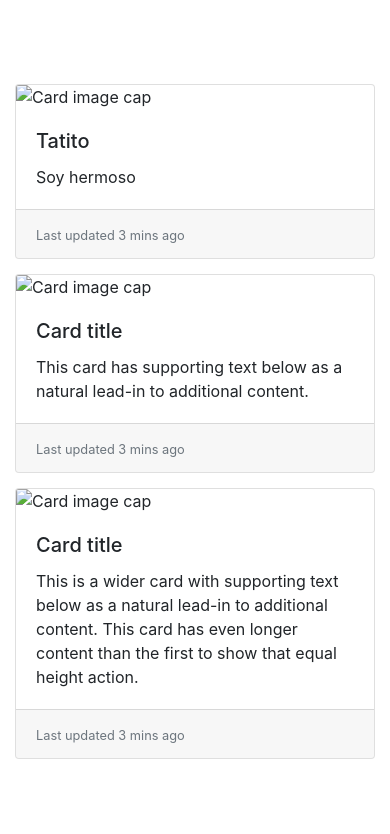
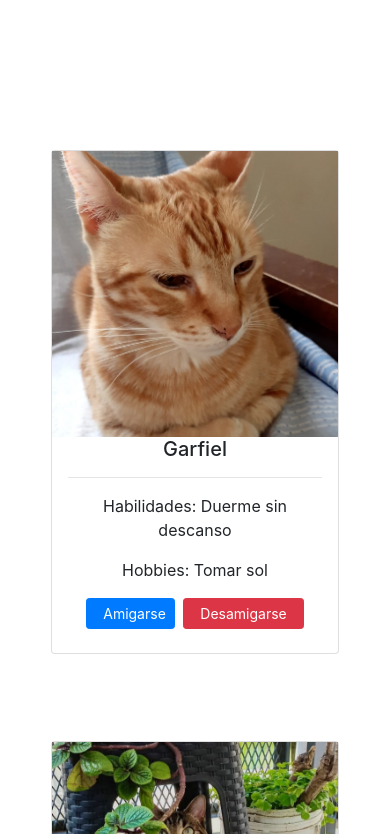
Before and after one commit to Amendolaflor/pets_face, a plain HTML site: page index.html in a window 390 px wide. Shown: the part 161-995 px from the top of the page. Before the commit the page ends 935 px from the top, so only its background shows below. Drawn offline with nearby package versions, Linux system fonts and the light colour scheme.

Commit message:
pets profile

```diff
--- a/css/estilos.css
+++ b/css/estilos.css
@@ -1,4 +1,9 @@
 /* NUESTROS ESTILOS */
+
+
+/* seccion navbar */
+
+
 
 /* seccion carousel */
 
@@ -21,7 +26,55 @@
 
 
 /* seccion main */
+main {
+	padding-top: 50px;
+}
 
+main>#contenidoGenerado {
+	padding-left: 100px;
+	padding-right: 100px;
+	justify-content: center;
+}
+
+main .card-deck {
+	padding-bottom: 40px;
+}
+
+main .card-deck {
+	margin: 5% 0%;
+}
+
+main .card-deck .div-boton-comprar {
+	padding-left: 50%;
+}
+
+main .card-deck .rating {
+	padding-left: 0%;
+}
+
+@media (max-width: 700px) {
+	.card-body {
+		padding: 0 1rem 1rem 1rem;
+	}
+
+	.card-top {
+		padding: 0.7rem 1rem;
+	}
+
+	#titulo-pagina {
+		display: inline;
+		font-family: "Anton", sans-serif;
+		font-weight: 50px;
+		font-size: 30px;
+		word-spacing: 500%;
+	}
+
+	.banner {
+		font-family: "Dosis", sans-serif;
+		font-size: 30px;
+		word-spacing: 500%;
+	}
+}
 
 
 
--- a/index.html
+++ b/index.html
@@ -59,45 +59,16 @@
 
 
 <!-- SECCION AMIGOS -->
+
   <main>
     <div class="container">
-      <div class="card-deck">
-  <div class="card">
-    <img class="card-img-top" src="./imgs/gato1.jpg" width="100%" alt="Card image cap">
-    <div class="card-body">
-      <h5 class="card-title">Tatito</h5>
-      <p class="card-text">Soy hermoso</p>
+      <div id="notificacion"></div>
     </div>
-    <div class="card-footer">
-      <small class="text-muted">Last updated 3 mins ago</small>
+    <div class="row" id="contenidoGenerado">
     </div>
-  </div>
+  </main>
 
-  <div class="card">
-    <img class="card-img-top" src=".../100px180/" alt="Card image cap">
-    <div class="card-body">
-      <h5 class="card-title">Card title</h5>
-      <p class="card-text">This card has supporting text below as a natural lead-in to additional content.</p>
-    </div>
-    <div class="card-footer">
-      <small class="text-muted">Last updated 3 mins ago</small>
-    </div>
-  </div>
 
-  <div class="card">
-    <img class="card-img-top" src=".../100px180/" alt="Card image cap">
-    <div class="card-body">
-      <h5 class="card-title">Card title</h5>
-      <p class="card-text">This is a wider card with supporting text below as a natural lead-in to additional content. This card has even longer content than the first to show that equal height action.</p>
-    </div>
-    <div class="card-footer">
-      <small class="text-muted">Last updated 3 mins ago</small>
-    </div>
-  </div>
-</div>
-    </div>
-
-  </main>
 <!-- FOOTER OPCIONAL -->
   <footer>
     <div>
--- a/js/data.js
+++ b/js/data.js
@@ -1,36 +1,110 @@
 const todasLasMascotas = [
 	{
 		"id": 1,
-		"image": "./imgs/cobadf" ,
-		"name": "Tatito",
+		"name": "Garfiel",
 		"type": "gato",
-		"abilities": "",
-		"hobbies": "sdasd",
+		"abilities": "Duerme sin descanso",
+		"hobbies": "Tomar sol",
+		"image": "./imgs/garfield.jpg",
 	},
 	{
-		"id": 1,
-		"image": "./imgs/cobadf" ,
-		"name": "Tatito",
+		"id": 2,
+		"name": "Milo",
 		"type": "gato",
-		"abilities": "",
-		"hobbies": ""
+		"abilities": "Ser hermoso",
+		"hobbies": "Posar para memes",
+		"image": "./imgs/gatoLindo.jpg",
 	},
 	{
-		"id": 1,
-		"image": "./imgs/cobadf" ,
-		"name": "Tatito",
+		"id": 3,
+		"name": "Bombon",
+		"type": "perro",
+		"abilities": "Ser tierno",
+		"hobbies": "Subir historias",
+		"image": "./imgs/caruchi.jpg",
+	},
+	{
+		"id": 4,
+		"name": "Copito",
+		"type": "cobayo",
+		"abilities": "Comer mucho",
+		"hobbies": "Mordisquear cosas",
+		"image": "./imgs/copito.jpg",
+	},
+	{
+		"id": 5,
+		"name": "Tomi",
 		"type": "gato",
+		"abilities": " sentarse",
+		"hobbies": "juega con compañia",
+		"image": "./imgs/tom.jpg",
+	},
+	{
+		"id": 6,
+		"name": "Quien?",
+		"type": "perro",
 		"abilities": "",
-		"hobbies": "",
+		"hobbies": "Le gusta ladrar",
+		"image": "./imgs/quien.jpg",
 	},
+	{
+		"id": 7,
+		"name": "Sally",
+		"type": "gato",
+		"abilities": "Corre como gacela",
+		"hobbies": "Hace pirueta",
+		"image": "./imgs/sally.jpg",
+	},
+	{
+		"id": 8,
+		"name": "Draco",
+		"type": "perro",
+		"abilities": "Puede ser peligrosamente tierno",
+		"hobbies": "Bailar",
+		"image": "./imgs/draco.jpg",
+	},
+
+	{
+		"id": 9,
+		"name": "El Sepsi",
+		"type": "perro",
+		"abilities": "Sociable",
+		"hobbies": "Peinarse",
+		"image": "./imgs/sepsi.jpg",
+	},
+	{
+		"id": 10,
+		"name": "Jacky",
+		"type": "gato",
+		"abilities": "Se victimiza",
+		"hobbies": "Dormilona",
+		"image": "./imgs/jacky.jpg",
+	},
+	{
+		"id": 11,
+		"name": "Gumi",
+		"type": "perro",
+		"abilities": "Mirar a su dueño con amor",
+		"hobbies": "dar besos",
+		"image": "./imgs/gumi.jpg",
+	},
+	{
+		"id": 12,
+		"name": "Sofi",
+		"type": "gato",
+		"abilities": "solita cariño",
+		"hobbies": "dormilona",
+		"image": "./imgs/sofy.jpg",
+
+	},
+
+
+]
 
 
 
 
 
-
-
-]
 
 
 
--- a/js/main.js
+++ b/js/main.js
@@ -1,60 +1,51 @@
+//////    RECORREMOS ARRAY DE MASCOTAS PARA CREAR CONENIDO EN HTML
+// for (let mascota of todasLasMascotas) {
+//   $("#contenidoGenerado").append(fichasMascotas(mascota));
+// }
+
+//  GENERANDO CONTENIDO HTML DE MANERA DINAMICA: SECCION PRODUCTOS TOTALES INDEX---------
+function generarFichaMascotas(mascotas) {
+  for (const mascota of mascotas) {
+    let contPadre = document.querySelector("#contenidoGenerado");
+    let contHijo = document.createElement("div");
+    contHijo.innerHTML = `<div class="container">
+                            <div class="card-deck">
+                              <div class="col-lg-8 card-area">
+                                <div class="card" style="width:18rem" id="ficha">
+                                <img src="${mascota.image}" class="imagenes" alt="Card image cap">
+                                <div class="card-body text-center">
+                                  <h5> ${mascota.name} </h5>
+                                   <hr>
+                                  <p> Habilidades: ${mascota.abilities}</p>
+                                    <p> Hobbies: ${mascota.hobbies}</p>
+                                    <span class="text-grey"> <s> </s></span>
+                                  <button type="button" id=${mascota.id} class="btn btn-primary btn-sm mr-1 mb-2">
+                                    <i class="fas fa-shopping-cart pr-2"></i>Amigarse
+                                  </button>
+                                  <button type="button" id=${mascota.name} class="btn btn-danger btn-sm px-3 mb-2 material-tooltip-main btn-fav" data-toggle="tooltip" data-placement="top" title="lista de deseos">
+                                    <i class="far fa-heart"></i>Desamigarse
+                                  </button>
+                                </div>
+                              </div>
+                            </div>
+                          </div>`
+    contPadre.appendChild(contHijo);
+  }
+}
+generarFichaMascotas(todasLasMascotas)
 
 
+let listaAmigos = [];
 
-
-
-
-
-
-
-
-
-
-
-
-
-
-
-
-
-
-
-
-
-
-
-
-
-
-
-
-// //RECORREMOS DATOS PARA CREAR COMPONENTE EN HTML
-// for (let robot of DATOSROBOTS) {
-//   $("#contenidoGenerado").append(generarRobot(robot));
-// }
-
-//FUNCION PARA GENERAR HTML
-function generarRobot(mascota) {
-  return `<div class="column">
-          <img src="${robot.avatar}">
-          <div class="container">
-            <h3>${robot.nombre} </h3>
-            <button id=${robot.id}>AGREGA</button>
-          </div>
-          </div>`;
+function agregarAmigo(amigos) {
+  for (const amigo of amigos) {
+    let botonAgregar = document.getElementById(amigo.id);
+    botonAgregar.onclick = () => {
+      $("#notificacion").html(`AGREGASTE A ${amigo.name.toUpperCase()} COMO AMIGO`);
+      listaAmigos.push(amigo);
+    };
+  }
 }
 
-// let listaAmigos = [];
-
-// function agregarAmigo(amigos) {
-//   for (const amigo of amigos) {
-//     let botonAgregar = document.getElementById(amigo.id);
-//     botonAgregar.onclick = () => {
-//       $("#notificacion").html(`AGREGASTE A ${amigo.nombre.toUpperCase()} COMO AMIGO`);
-//       listaAmigos.push(amigo);
-//     };
-//   }
-// }
-
-// agregarAmigo(DATOSROBOTS);
-// console.log(listaAmigos);
+agregarAmigo(todasLasMascotas);
+console.log(listaAmigos);
```
Also changed, not shown: imgs/caruchi.jpg (added), imgs/copito.jpg (added), imgs/draco.jpg (added), imgs/garfield.jpg (added), imgs/gatoLindo.jpg (added), imgs/gumi.jpg (added), imgs/jacky.jpg (added), imgs/quien.jpg (added), imgs/sally.jpg (added), imgs/sepsi.jpg (added), imgs/sofy.jpg (added), imgs/tom.jpg (added).
